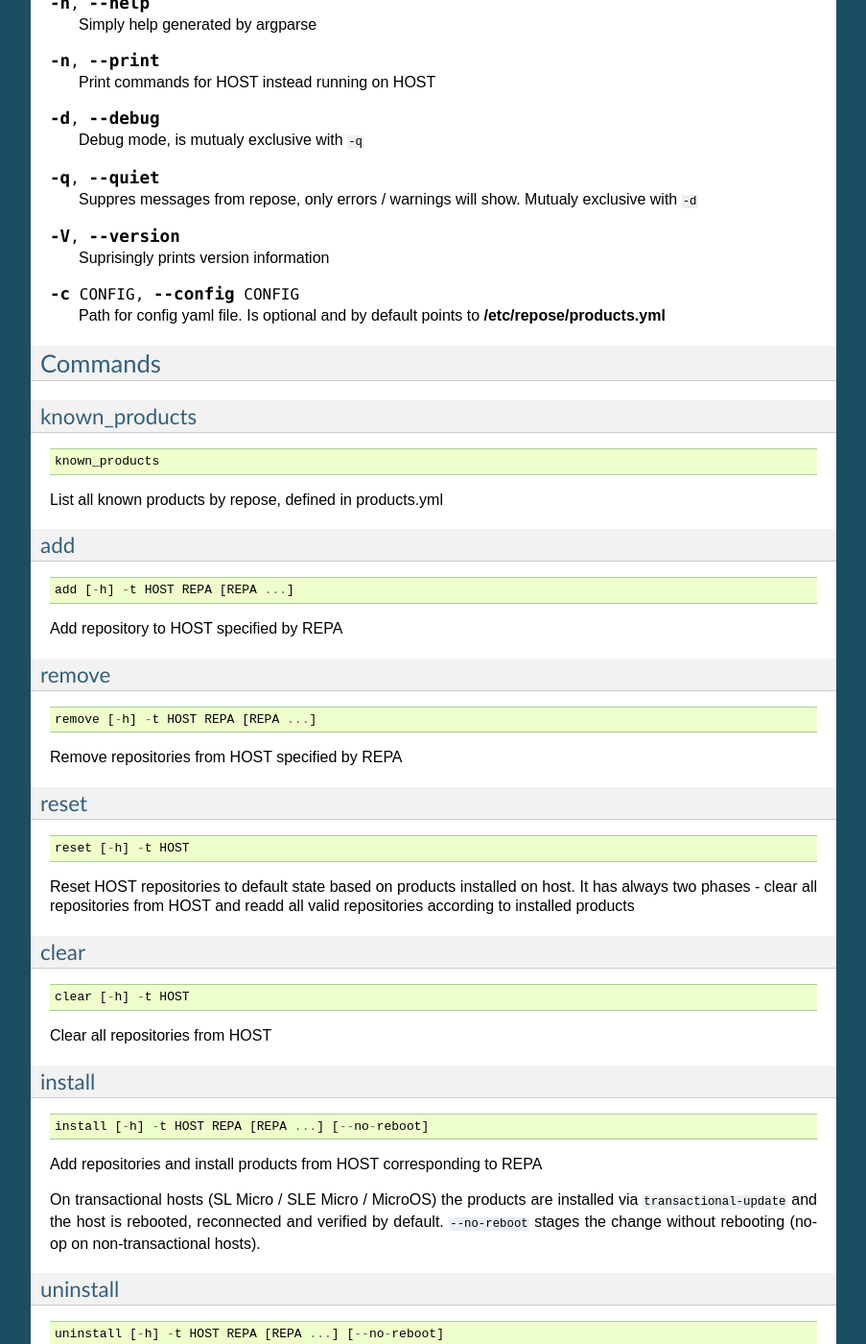
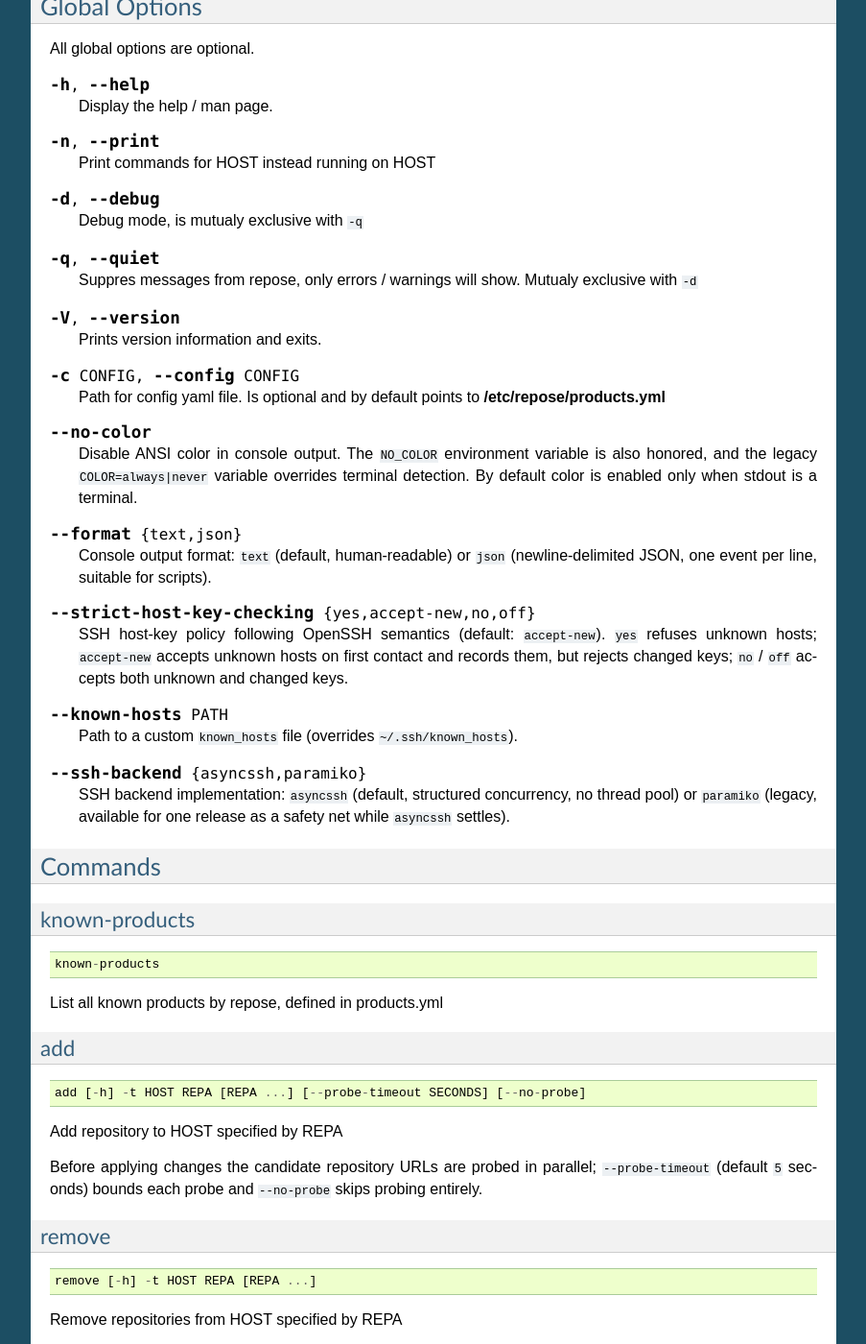
Before and after one commit to openSUSE/repose, a Sphinx documentation site: the page built from docs/cli.rst, in a window 1280 px wide and 1400 px high, scrolled down 1526 px. Shown: the whole window at 96% size, without its empty margins (198-1101 px from the left). Built offline with Sphinx 7.4.7, drawn with Linux system fonts in a browser that asks for light colours; some of the changed text lies outside the part shown.

Commit message:
docs: sync README and CLI reference with current Typer CLI
Why this change was needed:
The user-facing documentation had drifted from the actual CLI. The
command-line reference still described an argparse driver and predated
the asyncssh/SSH-policy and parallel repository-probing work, so the
docs no longer matched the flags and command names the tool ships.

Problem solved:
Readers consulting the docs now see every global option and per-command
flag the CLI actually accepts, with correct (kebab-case) command names,
removing the gap between documented and real behaviour.

What changed:
- README.md: document the repository URL probing feature with the
  --probe-timeout and --no-probe flags on add/reset/install.
- docs/cli.rst: describe the CLI as Typer-based, document shell
  completion, add the --no-color/--format/--strict-host-key-checking/
  --known-hosts/--ssh-backend global options, correct known_products to
  known-products, and add the probe flags to add/reset/install.

```diff
--- a/docs/cli.rst
+++ b/docs/cli.rst
@@ -8,12 +8,19 @@ Command Line Interface
 Introduction
 ============
 
-The REPOSE command line is realized with python argparse module to be similiar
-with MTUI and close but not same as old ``repose-0.2*.*``
+The REPOSE command line is realized with the `Typer <https://typer.tiangolo.com>`_
+framework, close but not same as old ``repose-0.2*.*``.
 
 Command line has few global options and bunch of commands with own options.
 
-For global options and also for commands is avivable ``--help`` option.
+For global options and also for commands is available ``-h`` / ``--help``
+option, which opens the corresponding man page.
+
+Shell completion for bash, zsh, and fish ships built in. Install it once
+into your shell's rc file with ``repose --install-completion bash`` (or
+``zsh`` / ``fish``); ``repose --show-completion zsh`` prints the script
+without installing it. Subcommands, flags, and ``REPA`` product prefixes
+read from ``products.yml`` are completed.
 
 
 Common Argument Types
@@ -67,7 +74,7 @@ All global options are optional.
 
 .. option:: -h, --help
 
-  Simply help generated by argparse
+  Display the help / man page.
 
 .. option:: -n,  --print
 
@@ -84,22 +91,52 @@ All global options are optional.
 
 .. option:: -V, --version
 
-  Suprisingly prints version information
+  Prints version information and exits.
 
 .. option:: -c CONFIG,  --config CONFIG
 
   Path for config yaml file. Is optional and by default points to **/etc/repose/products.yml**
 
+.. option:: --no-color
+
+  Disable ANSI color in console output. The ``NO_COLOR`` environment
+  variable is also honored, and the legacy ``COLOR=always|never``
+  variable overrides terminal detection. By default color is enabled
+  only when stdout is a terminal.
+
+.. option:: --format {text,json}
+
+  Console output format: ``text`` (default, human-readable) or ``json``
+  (newline-delimited JSON, one event per line, suitable for scripts).
+
+.. option:: --strict-host-key-checking {yes,accept-new,no,off}
+
+  SSH host-key policy following OpenSSH semantics (default:
+  ``accept-new``). ``yes`` refuses unknown hosts; ``accept-new`` accepts
+  unknown hosts on first contact and records them, but rejects changed
+  keys; ``no`` / ``off`` accepts both unknown and changed keys.
+
+.. option:: --known-hosts PATH
+
+  Path to a custom ``known_hosts`` file (overrides
+  ``~/.ssh/known_hosts``).
+
+.. option:: --ssh-backend {asyncssh,paramiko}
+
+  SSH backend implementation: ``asyncssh`` (default, structured
+  concurrency, no thread pool) or ``paramiko`` (legacy, available for
+  one release as a safety net while ``asyncssh`` settles).
+
 
 Commands
 ========
 
-known_products
+known-products
 --------------
 
 ::
 
-  known_products
+  known-products
 
 List all known products by repose, defined in products.yml
 
@@ -109,9 +146,13 @@ add
 
 ::
 
-  add [-h] -t HOST REPA [REPA ...]
+  add [-h] -t HOST REPA [REPA ...] [--probe-timeout SECONDS] [--no-probe]
 
 Add repository to HOST specified by REPA
+
+Before applying changes the candidate repository URLs are probed in
+parallel; ``--probe-timeout`` (default ``5`` seconds) bounds each probe
+and ``--no-probe`` skips probing entirely.
 
 
 remove
@@ -129,11 +170,15 @@ reset
 
 ::
 
-  reset [-h] -t HOST
+  reset [-h] -t HOST [--probe-timeout SECONDS] [--no-probe]
 
 Reset HOST repositories to default state based on products installed on host.
 It has always two phases - clear all repositories from HOST and readd all valid
 repositories according to installed products
+
+The re-added repositories are probed for liveness; ``--probe-timeout``
+(default ``5`` seconds) bounds each probe and ``--no-probe`` skips
+probing entirely.
 
 
 clear
@@ -151,9 +196,13 @@ install
 
 ::
 
-  install [-h] -t HOST REPA [REPA ...] [--no-reboot]
+  install [-h] -t HOST REPA [REPA ...] [--probe-timeout SECONDS] [--no-probe] [--no-reboot]
 
 Add repositories and install products from  HOST corresponding to REPA
+
+Candidate repository URLs are probed before install; ``--probe-timeout``
+(default ``5`` seconds) bounds each probe and ``--no-probe`` skips
+probing entirely.
 
 On transactional hosts (SL Micro / SLE Micro / MicroOS) the products are
 installed via ``transactional-update`` and the host is rebooted,
```
Also changed, not shown: README.md (+18 -0 lines).
